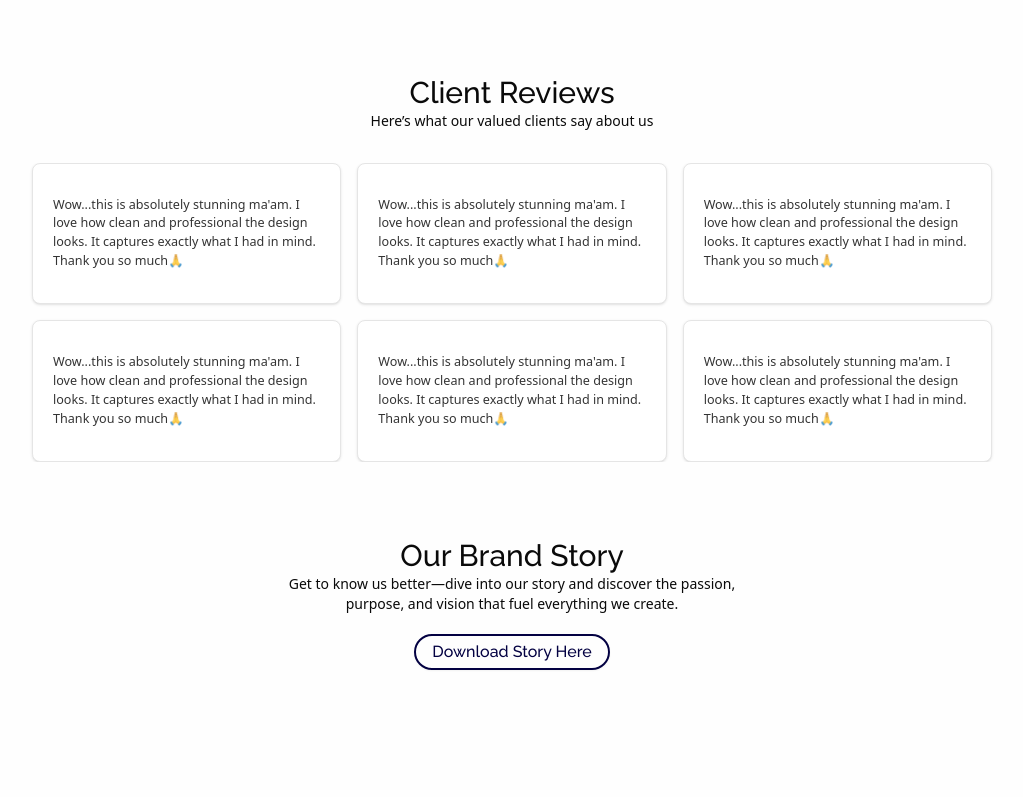
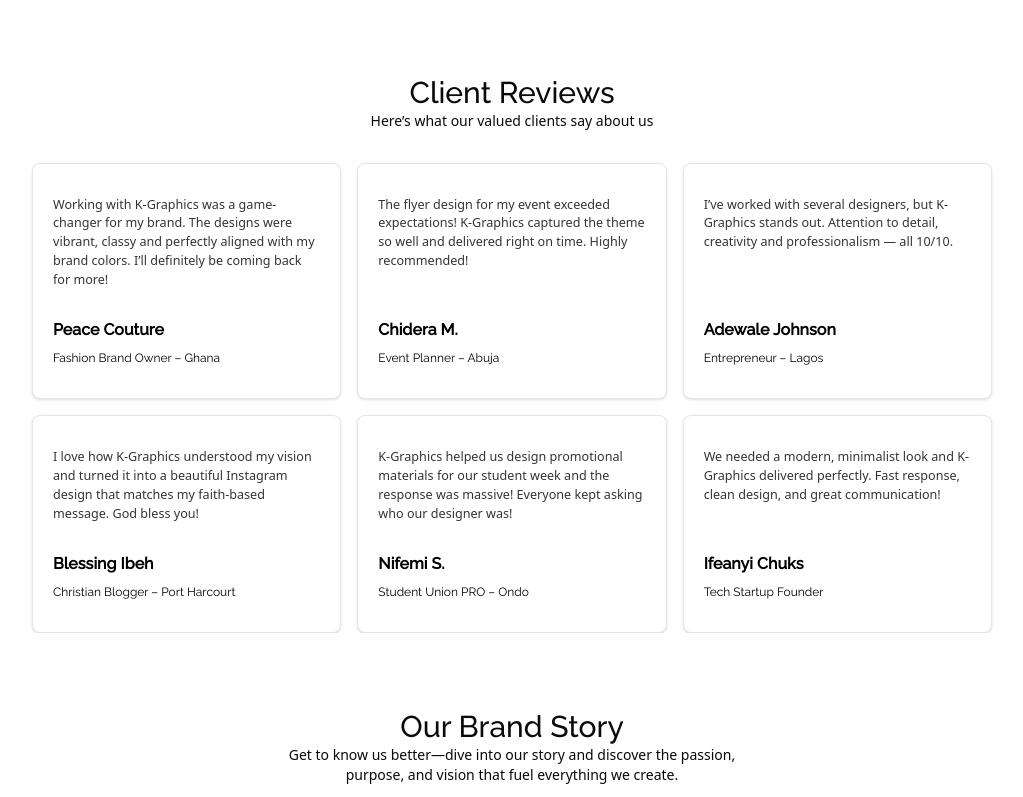
Before and after one commit to writefreak/kgraphics, a Next.js app: page / in a window 1280 px wide. Shown: the part 2143-2940 px from the top of the page, without its empty margins (128-1151 px from the left). Built offline with nearby package versions, Linux system fonts and the light colour scheme.

Commit message:
updated reviews

```diff
--- a/src/components/header.tsx
+++ b/src/components/header.tsx
@@ -40,7 +40,7 @@ const Header = () => {
         className={`flex bg-white/80 backdrop-blur-md shadow-md md:w-[800px] p-1 px-2 rounded-full items-center justify-between
       ${isVisible ? "opacity-100" : "opacity-0 pointer-events-none"}`}
       >
-        <Link href="#" className="h-12 w-12  pb-1">
+        <Link href="/" className="h-12 w-12  pb-1">
           <img
             src="/kemilogo.png"
             alt=""
--- a/src/components/recent.tsx
+++ b/src/components/recent.tsx
@@ -128,8 +128,8 @@ export function Recent() {
 }
 
 const works = [
+  { img: "/WhatsApp Image 2025-07-05 at 18.51.29_fc6cd04b.jpg" },
   { img: "/WhatsApp Image 2025-07-05 at 18.51.28_35492685.jpg" },
-  { img: "/WhatsApp Image 2025-07-05 at 18.51.29_fc6cd04b.jpg" },
   { img: "/WhatsApp Image 2025-07-05 at 18.51.41_152958d8.jpg" },
   { img: "/WhatsApp Image 2025-07-05 at 18.51.29_b27e6e1c.jpg" },
   { img: "/first-oracle.jpg" },
--- a/src/components/testimonials.tsx
+++ b/src/components/testimonials.tsx
@@ -23,16 +23,17 @@ const Testimonials = () => {
                 key={t.id}
                 className="p-5 py-9 md:py-8 bg-white rounded-md shrink-0 w-[85%] snap-start md:w-auto"
               >
-                <div className="flex flex-col gap-5">
-                  <p className="font-inter text-[12.6px] font-stretch-50% text-black/80">
+                <div className="flex flex-col h-full justify-between">
+                  <p className="font-inter text-[12.6px] text-black/80">
                     {t.text}
                   </p>
-                  {/* <div className="text-black flex flex-col gap-2 pt-3">
-                  <h3 className="font-raleway font-[600] md:font-normal font-xs">
-                    {t.client}
-                  </h3>
-                  <span className="font-raleway text-sm">{t.company}</span>
-                </div> */}
+
+                  <div className="text-black flex flex-col gap-2 pt-5 md:pt-7">
+                    <h3 className="font-raleway font-[600] text-base">
+                      {t.client}
+                    </h3>
+                    <span className="font-raleway text-xs">{t.company}</span>
+                  </div>
                 </div>
               </Card>
             ))}
@@ -48,50 +49,50 @@ export default Testimonials;
 const testimonials = [
   {
     id: 1,
-    text: `Wow...this is absolutely stunning ma'am. I love how clean and professional the design looks.
-It captures exactly what I had in mind.
+    text: `Working with K-Graphics was a game-changer for my brand. The designs were vibrant, classy and perfectly aligned with my brand colors. I’ll definitely be coming back for more!
 
-Thank you so much🙏
 `,
+    client: "Peace Couture",
+    company: "Fashion Brand Owner – Ghana",
   },
   {
     id: 2,
-    text: `Wow...this is absolutely stunning ma'am. I love how clean and professional the design looks.
-It captures exactly what I had in mind.
-
-Thank you so much🙏
+    text: `The flyer design for my event exceeded expectations! K-Graphics captured the theme so well and delivered right on time. Highly recommended!
 `,
+    client: "Chidera M.",
+    company: "Event Planner – Abuja",
   },
   {
     id: 3,
-    text: `Wow...this is absolutely stunning ma'am. I love how clean and professional the design looks.
-It captures exactly what I had in mind.
-
-Thank you so much🙏
+    text: `I’ve worked with several designers, but K-Graphics stands out. Attention to detail,
+    creativity and professionalism — all 10/10.
 `,
+    client: "Adewale Johnson",
+    company: "Entrepreneur – Lagos",
   },
   {
     id: 4,
-    text: `Wow...this is absolutely stunning ma'am. I love how clean and professional the design looks.
-It captures exactly what I had in mind.
-
-Thank you so much🙏
+    text: `I love how K-Graphics understood my vision and turned it into a beautiful Instagram design
+    that matches my faith-based message. God bless you!
 `,
+    client: " Blessing Ibeh",
+    company: "Christian Blogger – Port Harcourt",
   },
   {
     id: 5,
-    text: `Wow...this is absolutely stunning ma'am. I love how clean and professional the design looks.
-It captures exactly what I had in mind.
-
-Thank you so much🙏
+    text: `K-Graphics helped us design promotional materials for our student week
+    and the response was massive!
+    Everyone kept asking who our designer was!
 `,
+    client: "Nifemi S.",
+    company: "Student Union PRO – Ondo",
   },
   {
     id: 6,
-    text: `Wow...this is absolutely stunning ma'am. I love how clean and professional the design looks.
-It captures exactly what I had in mind.
-
-Thank you so much🙏
+    text: ` We needed a modern, minimalist look and K-Graphics delivered perfectly.
+    Fast response, clean design, and great communication!
 `,
+    client: "Ifeanyi Chuks",
+    company: "Tech Startup Founder",
   },
 ];
```
